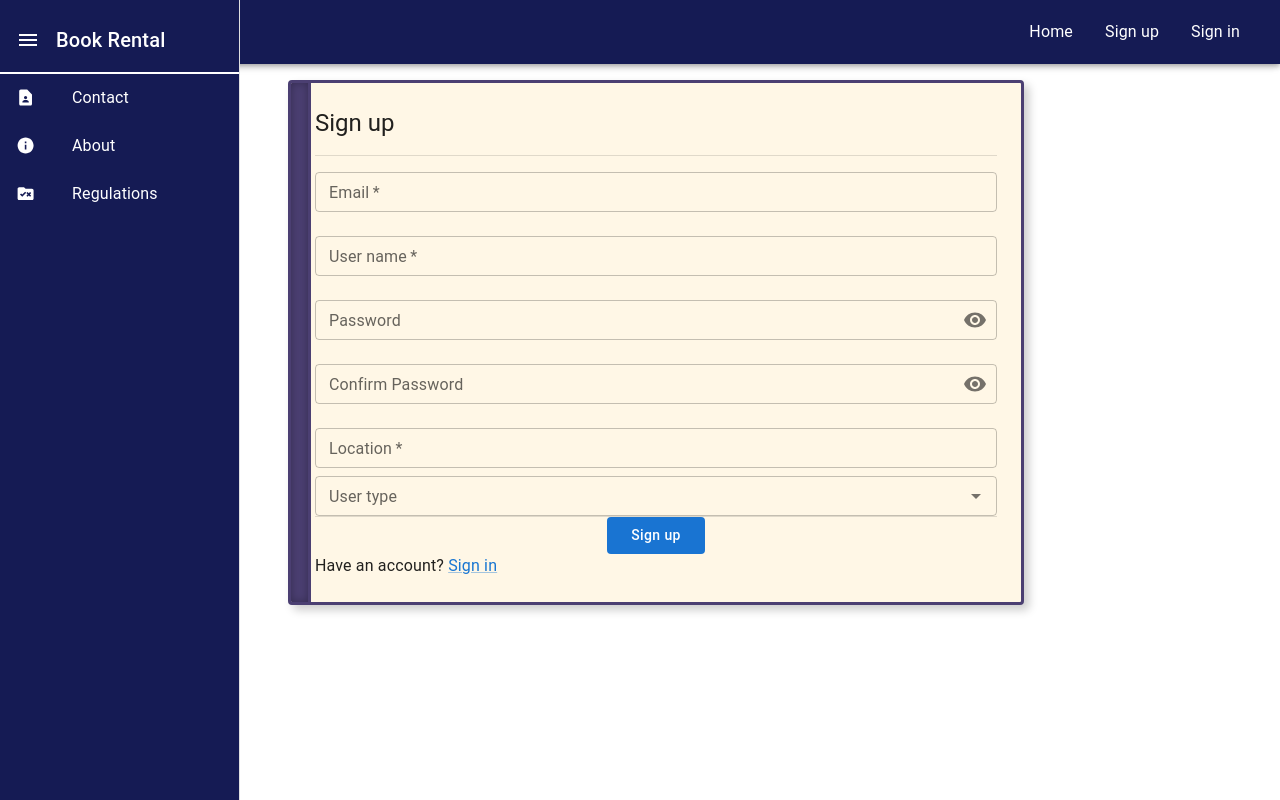
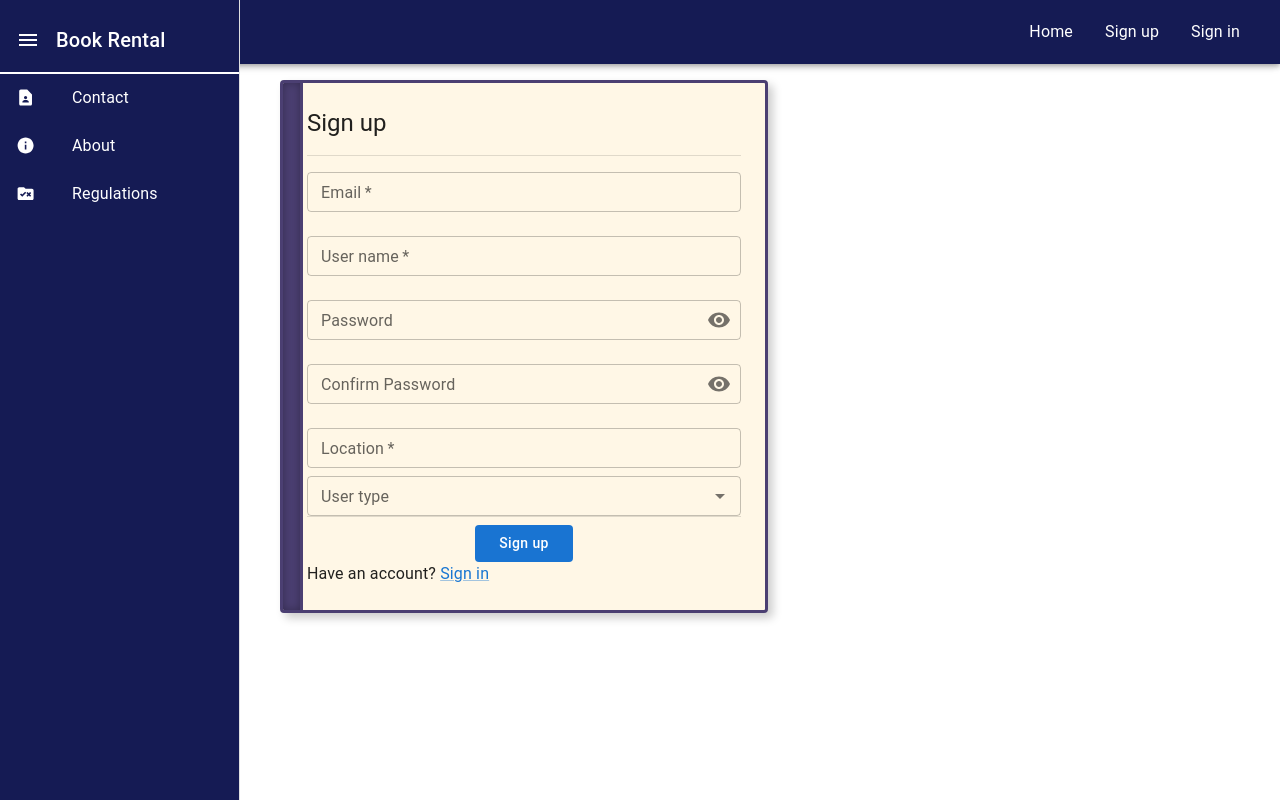
Before and after one commit to getye/Book-Rent-Vercel, a React (Create React App) app in the folder client/: page /signup in a window 1280 px wide. Built offline with nearby package versions, Linux system fonts and the light colour scheme.

Commit message:
Updated signup component

```diff
--- a/client/src/components/signup.js
+++ b/client/src/components/signup.js
@@ -118,7 +118,7 @@ export const Signup = () => {
 
   return (
     <Box component={'form'} onSubmit={handleSubmit}>
-      <Grid container sx={{ paddingTop: 10, width: '80%', paddingLeft: 35 }}>
+      <Grid container sx={{ paddingTop: 10, width: {xs:'98%', sm:'60%'}, paddingLeft: {xs:0, sm:34} }}>
         <Box
             sx={{
               marginLeft: 1,
@@ -273,7 +273,8 @@ export const Signup = () => {
                   display: 'flex',                  // Set the Box as a flex container
                   justifyContent: 'center',          // Centers the button horizontally
                   alignItems: 'center',              // Centers the button vertically (optional)
-                  width: '100%',                     // Ensure it takes full width if needed
+                  width: '100%',
+                  marginTop:1,
                 }}
               >
                 <Button
```
Also changed, not shown: 8 other files (tests, documents, lock files or other folders).
